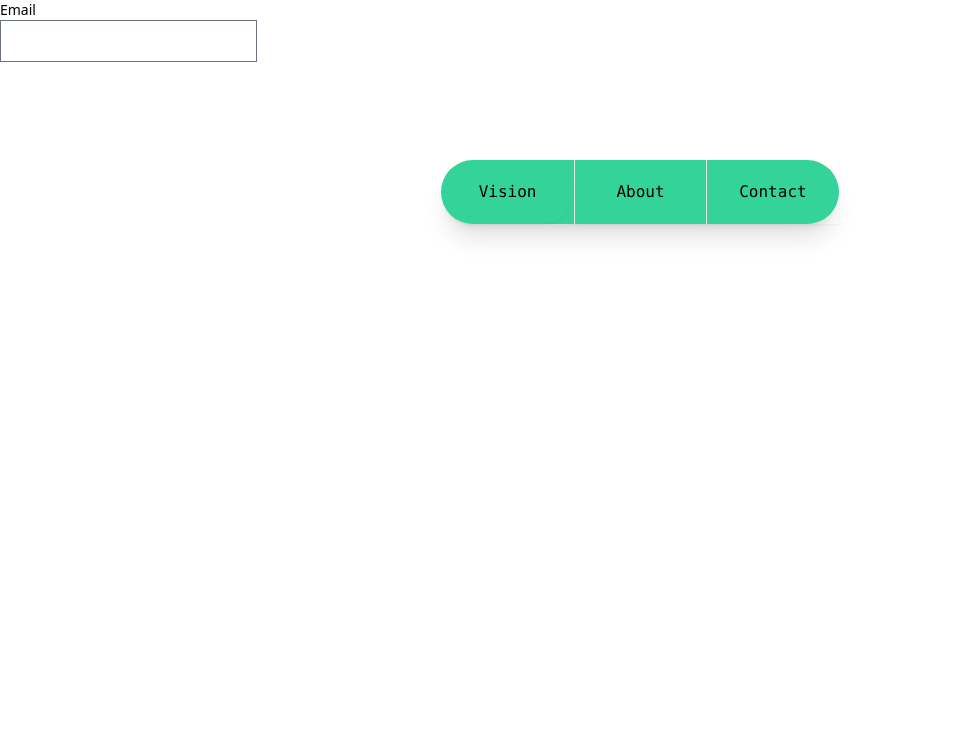
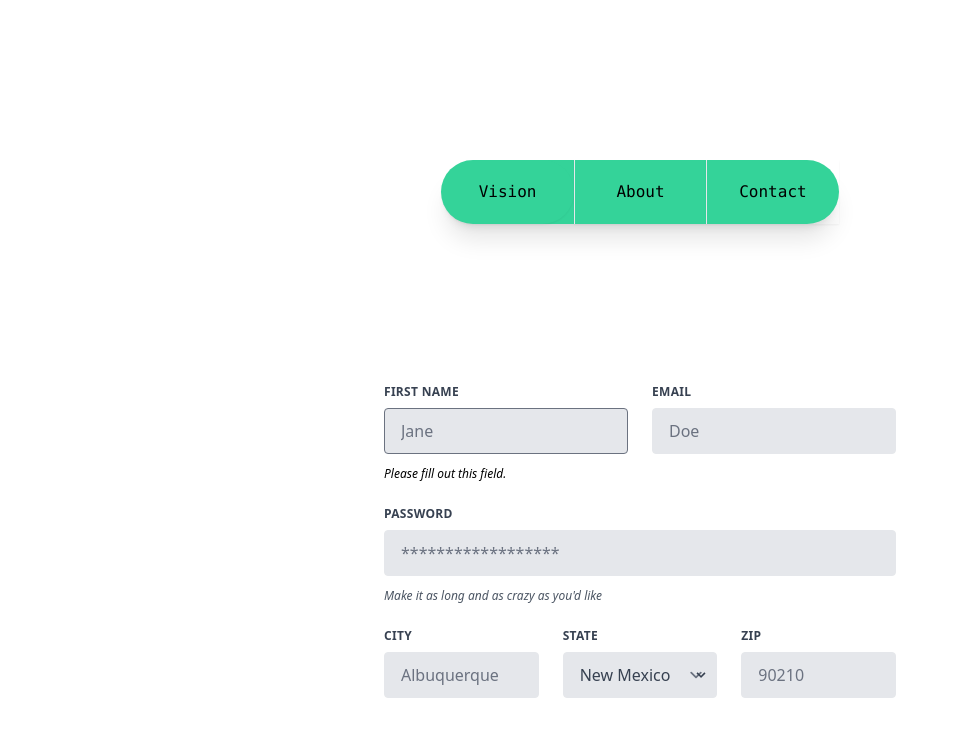
Before and after one commit to BorRotar/business-website, a React (Create React App) app: page /contact in a window 1280 px wide. Shown: the top 736 px of the page, without its empty margins (0-959 px from the left). Built offline with nearby package versions, Linux system fonts and the light colour scheme; what tw-elements would draw is missing.

Commit message:
Centered contact form

```diff
--- a/src/components/About/About.js
+++ b/src/components/About/About.js
@@ -40,7 +40,7 @@ const About = () => {
     <div className="mx-8 relative top-80 grid grid-cols-4 gap-8">
 
         <div className="outline hover:outline-2 rounded-md md:text-clip grow-0" onMouseEnter={onFirstHover} onMouseLeave={onFirstLeave}>
-          {firstHover ? <div className="mx-4 my-2 h-48 overflow-scroll">{<Projects />}</div> : <img src={Sakura} alt="" />}
+          {firstHover ? <div className="mx-4 my-2 md:h-24 xl:h-48 md:overflow-scroll xl:overflow-hidden">{<Projects />}</div> : <img src={Sakura} alt="" />}
         </div>
         <div className="outline hover:outline-2 rounded-md">
           <div  onMouseEnter={onSeocndHover} onMouseLeave={onSecondLeave}>
--- a/src/components/Carousel/Carousel.js
+++ b/src/components/Carousel/Carousel.js
@@ -1,11 +1,11 @@
 import 'tw-elements';
-import Sakura from "../../assets/images/SakuraContrast.jpg";
-import Space from "../../assets/images/DesolateSpace.jpg";
+
+
 import Cropped from "../../assets/images/CroppedSpace.jpg";
 
 const Carousel = () => {
     return (
-        <div id="carouselExampleCaptions" className="carousel slide relative bottom-4 md:left-8 left-96" data-bs-ride="carousel">
+        <div id="carouselExampleCaptions" className="carousel slide relative bottom-4 md:left-8 xl:left-96" data-bs-ride="carousel">
         <div className="carousel-indicators absolute right-0 bottom-0 left-0 flex justify-center p-0 mb-4">
           <button
             type="button"
@@ -31,7 +31,7 @@ const Carousel = () => {
         <div className="carousel-inner relative w-full overflow-hidden">
           <div className="carousel-item active relative float-left w-full">
             <img
-              src={Sakura}
+              src={Cropped}
               className="block w-full "
               alt="..."
             />
@@ -42,7 +42,7 @@ const Carousel = () => {
           </div>
           <div className="carousel-item relative float-left w-full">
             <img
-              src={Space}
+              src={Cropped}
               className="block w-full"
               alt="..."
             />
--- a/src/components/Contact/Contact.js
+++ b/src/components/Contact/Contact.js
@@ -1,14 +1,64 @@
+import { Fragment } from "react"
+
 const Contact = () => {
     return (
-        <form>
-        <label className="block">
-          <span className="block text-sm font-medium text-slate-700">Email</span>
-          <input type="email" className="peer ..."/>
-          <p className="mt-2 invisible peer-invalid:visible text-pink-600 text-sm">
-            Please provide a valid email address.
-          </p>
-        </label>
-      </form>
+      <div className="relative top-96 flex justify-center">
+      <form className="w-full max-w-lg">
+  <div className="flex flex-wrap -mx-3 mb-6 justify-center">
+    <div className="w-full md:w-1/2 px-3 mb-6 md:mb-0">
+      <label className="block uppercase tracking-wide text-gray-700 text-xs font-bold mb-2" for="grid-first-name">
+        First Name
+      </label>
+      <input className="appearance-none block w-full bg-gray-200 text-gray-700 border border-red-500 rounded py-3 px-4 mb-3 leading-tight focus:outline-none focus:bg-white" id="grid-first-name" type="text" placeholder="Jane" />
+      <p className="text-red-500 text-xs italic">Please fill out this field.</p>
+    </div>
+    <div className="w-full md:w-1/2 px-3">
+      <label className="block uppercase tracking-wide text-gray-700 text-xs font-bold mb-2" for="grid-email">
+        Email
+      </label>
+      <input className="appearance-none block w-full bg-gray-200 text-gray-700 border border-gray-200 rounded py-3 px-4 leading-tight focus:outline-none focus:bg-white focus:border-gray-500" id="grid-email" type="email" placeholder="Doe" />
+    </div>
+  </div>
+  <div className="flex flex-wrap -mx-3 mb-6">
+    <div className="w-full px-3">
+      <label className="block uppercase tracking-wide text-gray-700 text-xs font-bold mb-2" for="grid-password">
+        Password
+      </label>
+      <input className="appearance-none block w-full bg-gray-200 text-gray-700 border border-gray-200 rounded py-3 px-4 mb-3 leading-tight focus:outline-none focus:bg-white focus:border-gray-500" id="grid-password" type="password" placeholder="******************" />
+      <p className="text-gray-600 text-xs italic">Make it as long and as crazy as you'd like</p>
+    </div>
+  </div>
+  <div className="flex flex-wrap -mx-3 mb-2">
+    <div className="w-full md:w-1/3 px-3 mb-6 md:mb-0">
+      <label className="block uppercase tracking-wide text-gray-700 text-xs font-bold mb-2" for="grid-city">
+        City
+      </label>
+      <input className="appearance-none block w-full bg-gray-200 text-gray-700 border border-gray-200 rounded py-3 px-4 leading-tight focus:outline-none focus:bg-white focus:border-gray-500" id="grid-city" type="text" placeholder="Albuquerque" />
+    </div>
+    <div className="w-full md:w-1/3 px-3 mb-6 md:mb-0">
+      <label className="block uppercase tracking-wide text-gray-700 text-xs font-bold mb-2" for="grid-state">
+        State
+      </label>
+      <div className="relative">
+        <select className="block appearance-none w-full bg-gray-200 border border-gray-200 text-gray-700 py-3 px-4 pr-8 rounded leading-tight focus:outline-none focus:bg-white focus:border-gray-500" id="grid-state">
+          <option>New Mexico</option>
+          <option>Missouri</option>
+          <option>Texas</option>
+        </select>
+        <div className="pointer-events-none absolute inset-y-0 right-0 flex items-center px-2 text-gray-700">
+          <svg className="fill-current h-4 w-4" xmlns="http://www.w3.org/2000/svg" viewBox="0 0 20 20"><path d="M9.293 12.95l.707.707L15.657 8l-1.414-1.414L10 10.828 5.757 6.586 4.343 8z"/></svg>
+        </div>
+      </div>
+    </div>
+    <div className="w-full md:w-1/3 px-3 mb-6 md:mb-0">
+      <label className="block uppercase tracking-wide text-gray-700 text-xs font-bold mb-2" for="grid-zip">
+        Zip
+      </label>
+      <input className="appearance-none block w-full bg-gray-200 text-gray-700 border border-gray-200 rounded py-3 px-4 leading-tight focus:outline-none focus:bg-white focus:border-gray-500" id="grid-zip" type="text" placeholder="90210" />
+    </div>
+  </div>
+</form>
+</div>
     )
 }
 
```
